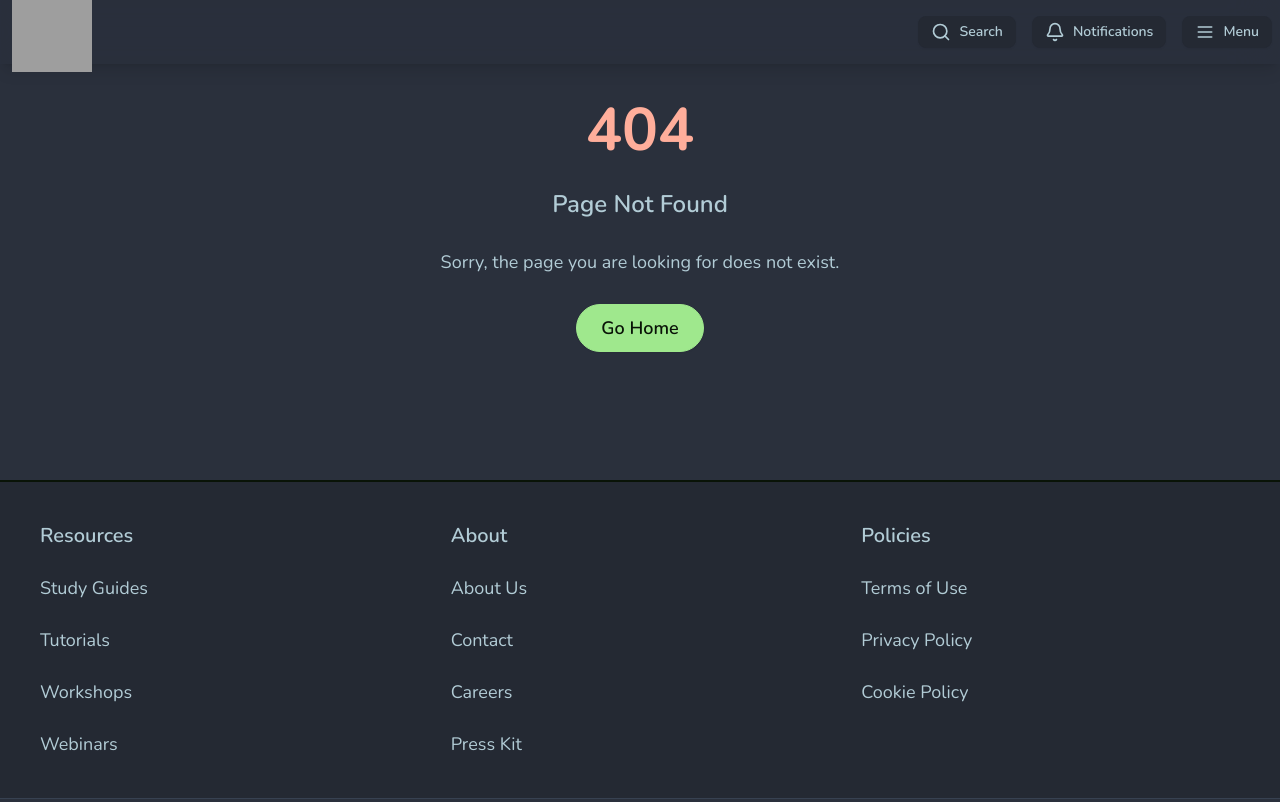
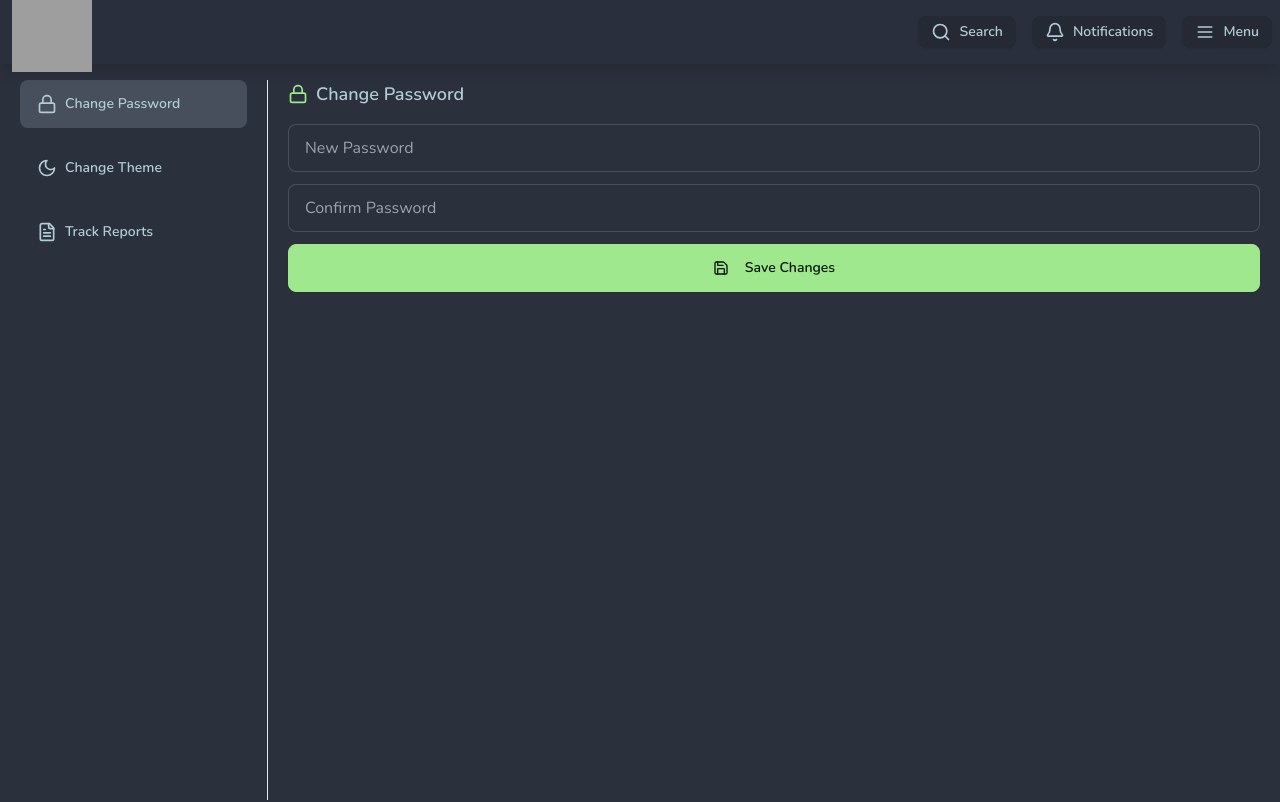
Before and after one commit to Aditya-Mishra9670/Education, a React (Vite) app: page /settings in a window 1280 px wide. Shown: the top 802 px of the page. Built offline with nearby package versions, Linux system fonts and the light colour scheme; grey boxes are pictures that could not be loaded.

Commit message:
Added settings page

```diff
--- a/src/App.jsx
+++ b/src/App.jsx
@@ -1,6 +1,6 @@
 import { Route, Routes } from "react-router-dom";
 import { Header, Footer } from "./components";
-import { Login, Signup, Home, ForgotPass, Error, Courses, CourseIndividual, Profile } from "./pages";
+import { Login, Signup, Home, ForgotPass, Error, Courses, CourseIndividual, Profile, Settings } from "./pages";
 
 function App() {
   return (
@@ -15,6 +15,8 @@ function App() {
         <Route path="/courses" element={<Courses />} />
         <Route path="/courses/:id" element={<CourseIndividual />} />
         <Route path="/profile" element={<Profile />} />
+        <Route path="/settings" element={<Settings />} />
+
 
 
         <Route path="*" element={<Error />} />
--- a/src/pages/Profile.jsx
+++ b/src/pages/Profile.jsx
@@ -6,7 +6,6 @@ const Profile = () => {
   const [updatedUser, setUpdatedUser] = useState(user);
   const [showOptions, setShowOptions] = useState(false);
   const [isUpdatingProfile, setIsUpdatingProfile] = useState(false);
-  //limits for interests
   const [updateData, setUpdateData] = useState({
     profilePic: updatedUser.profilePic,
     name: updatedUser.name,
@@ -47,8 +46,6 @@ const Profile = () => {
 
   const saveData = async () => {
     setIsUpdatingProfile(true);
-    // Backend logic here
-    console.log(updateData)
     setTimeout(() => {
       setIsUpdatingProfile(false);
     }, 2000);
@@ -61,30 +58,31 @@ const Profile = () => {
     JSON.stringify(updateData.interests) !== JSON.stringify(user.interest);
 
   return (
-    <div className="h-auto pt-20">
-      <div className="max-w-2xl mx-auto p-4 py-8">
-        <div className="bg-base-300 rounded-xl p-6 space-y-8 shadow-lg">
+    <div className="pt-20 min-h-screen bg-base-100">
+      <div className="max-w-2xl mx-auto p-6">
+        <div className="bg-base-200 rounded-xl shadow-md p-6 space-y-8">
           <div className="text-center">
-            <h1 className="text-3xl font-semibold">Profile</h1>
-            <p className="mt-2 text-sm text-gray-500">Your profile information</p>
+            <h1 className="text-3xl font-bold">Profile</h1>
+            <p className="mt-2 text-sm text-base-content/70">
+              Manage your profile information
+            </p>
           </div>
-
           <div className="flex flex-col items-center gap-4">
             <div className="relative">
               <img
                 src={updatedUser.profilePic}
                 alt="Profile"
                 loading="lazy"
-                className="w-32 h-32 rounded-full object-cover border-4 border-gray-200 shadow-md"
+                className="w-32 h-32 rounded-full ring-4 ring-white object-cover shadow-md"
               />
               {showOptions && (
                 <label
                   htmlFor="avatar-upload"
-                  className={`absolute bottom-2 right-2 bg-gray-800 hover:scale-105 p-2 rounded-full cursor-pointer transition-all duration-200 ${
+                  className={`absolute -bottom-1 -right-1 bg-neutral-focus bg-white hover:scale-105 p-2 rounded-full cursor-pointer transition-all ${
                     isUpdatingProfile ? "animate-pulse pointer-events-none" : ""
                   }`}
                 >
-                  <Camera className="w-5 h-5 text-white" />
+                  <Camera className="w-5 h-5 text-black rounded-full" />
                   <input
                     type="file"
                     id="avatar-upload"
@@ -97,22 +95,19 @@ const Profile = () => {
               )}
             </div>
             {showOptions && (
-              <p className="text-sm text-gray-500">
-                {isUpdatingProfile
-                  ? "Uploading..."
-                  : "Click the camera icon to update your photo"}
+              <p className="text-sm text-base-content/70">
+                {isUpdatingProfile ? "Uploading..." : "Click to change photo"}
               </p>
             )}
           </div>
-
           <div className="space-y-6">
-            <div className="space-y-1.5">
-              <div className="text-sm flex items-center gap-2 text-gray-600">
+            <div className="space-y-2">
+              <div className="text-sm flex items-center gap-2">
                 <User className="w-4 h-4" />
                 Full Name
               </div>
               <input
-                className="px-4 py-2.5 w-full bg-base-200 rounded-lg border text-gray-700 focus:outline-none focus:ring focus:ring-primary"
+                className="input input-bordered w-full"
                 readOnly={!showOptions}
                 placeholder={updatedUser.name}
                 onChange={(e) =>
@@ -120,40 +115,38 @@ const Profile = () => {
                 }
               />
             </div>
-
-            <div className="space-y-1.5">
-              <div className="text-sm flex items-center gap-2 text-gray-600">
+            <div className="space-y-2">
+              <div className="text-sm flex items-center gap-2">
                 <Mail className="w-4 h-4" />
                 Email Address
               </div>
-              <p className="px-4 py-2.5 bg-base-200 rounded-lg border text-gray-700">
+              <p className="input input-bordered w-full bg-base-300 cursor-not-allowed">
                 {updatedUser?.email}
               </p>
             </div>
-
-            <div className="space-y-1.5">
-              <div className="text-sm flex items-center gap-2 text-gray-600">
+            <div className="space-y-2">
+              <div className="text-sm flex items-center gap-2">
                 <Heart className="w-4 h-4" />
                 Interests
               </div>
-              <div className="px-4 py-2 flex flex-wrap items-center gap-2 bg-base-200 rounded-lg border">
+              <div className="flex flex-wrap items-center gap-2 bg-base-300 p-2 rounded-lg border">
                 {updateData.interests.map((item, index) => (
-                  <div
-                    className="badge badge-info font-bold flex items-center gap-1"
+                  <span
+                    className="badge badge-primary/10 font-semibold text-primary flex items-center gap-1"
                     key={index}
                   >
                     {item}
                     {showOptions && (
                       <X
-                        className="w-4 h-4 cursor-pointer hover:text-red-500"
+                        className="w-4 h-4 cursor-pointer hover:text-error"
                         onClick={() => removeInterest(index)}
                       />
                     )}
-                  </div>
+                  </span>
                 ))}
                 {showOptions && (
                   <input
-                    className="focus:outline-none bg-transparent text-gray-700 w-20"
+                    className="input input-sm input-ghost w-24"
                     placeholder="Add"
                     maxLength={8}
                     onKeyDown={addInterest}
@@ -163,8 +156,7 @@ const Profile = () => {
             </div>
           </div>
         </div>
-
-        <div className="flex justify-between mt-4">
+        <div className="mt-6 flex justify-end gap-4">
           {showOptions ? (
             <>
               <button
--- /dev/null
+++ b/src/pages/Settings.jsx
@@ -0,0 +1,130 @@
+import React, { useState } from "react";
+import { Lock, Moon, FileText, Save } from "lucide-react";
+
+const ChangePassword = () => (
+  <div className="space-y-4">
+    <div className="flex items-center gap-2">
+      <Lock className="w-5 h-5 text-primary" />
+      <h2 className="text-lg font-semibold">Change Password</h2>
+    </div>
+    <div className="space-y-3">
+      <input
+        type="password"
+        placeholder="New Password"
+        className="input input-bordered w-full"
+      />
+      <input
+        type="password"
+        placeholder="Confirm Password"
+        className="input input-bordered w-full"
+      />
+      <button className="btn btn-primary w-full">
+        <Save className="w-4 h-4 mr-2" />
+        Save Changes
+      </button>
+    </div>
+  </div>
+);
+
+const ChangeTheme = () => (
+  <div className="space-y-4">
+    <div className="flex items-center gap-2">
+      <Moon className="w-5 h-5 text-primary" />
+      <h2 className="text-lg font-semibold">Change Theme</h2>
+    </div>
+    <select className="select select-bordered w-full">
+      <option>Light</option>
+      <option>Dark</option>
+      <option>System</option>
+    </select>
+    <button className="btn btn-primary w-full">
+      <Save className="w-4 h-4 mr-2" />
+      Apply Theme
+    </button>
+  </div>
+);
+
+const TrackReports = () => (
+  <div className="space-y-4">
+    <div className="flex items-center gap-2">
+      <FileText className="w-5 h-5 text-primary" />
+      <h2 className="text-lg font-semibold">Track Reports</h2>
+    </div>
+    <ul className="space-y-2">
+      <li className="flex items-center justify-between">
+        <span>Report #123</span>
+        <button className="btn btn-sm btn-secondary">View</button>
+      </li>
+      <li className="flex items-center justify-between">
+        <span>Report #124</span>
+        <button className="btn btn-sm btn-secondary">View</button>
+      </li>
+      <li className="flex items-center justify-between">
+        <span>Report #125</span>
+        <button className="btn btn-sm btn-secondary">View</button>
+      </li>
+    </ul>
+  </div>
+);
+
+const Settings = () => {
+  const [activeTab, setActiveTab] = useState("password");
+
+  const renderContent = () => {
+    switch (activeTab) {
+      case "password":
+        return <ChangePassword />;
+      case "theme":
+        return <ChangeTheme />;
+      case "reports":
+        return <TrackReports />;
+      default:
+        return null;
+    }
+  };
+//mini components are yet to be made
+  return (
+    <main className="flex  md:flex-row h-screen justify-center pt-20 px-5 mb-5 bg-base-100">
+      <nav className="w-1/5  space-y-4 border-r pr-1 md:pr-5">
+        <button
+          className={`btn btn-ghost w-full justify-start ${
+            activeTab === "password" ? "btn-active" : ""
+          }`}
+          onClick={() => setActiveTab("password")}
+        >
+          <div className="flex items-center justify-center">
+            <Lock className="w-5 h-5 mr-2" />
+            <span className="hidden md:inline">Change Password</span>
+          </div>
+        </button>
+        <button
+          className={`btn btn-ghost w-full justify-start ${
+            activeTab === "theme" ? "btn-active" : ""
+          }`}
+          onClick={() => setActiveTab("theme")}
+        >
+          <div className="flex items-center justify-center">
+            <Moon className="w-5 h-5 mr-2 inline-block" />
+            <span className="hidden md:inline">Change Theme</span>
+          </div>
+        </button>
+        <button
+          className={`btn btn-ghost w-full justify-start ${
+            activeTab === "reports" ? "btn-active" : ""
+          }`}
+          onClick={() => setActiveTab("reports")}
+        >
+          <div className="flex items-center justify-center">
+            <FileText className="w-5 h-5 mr-2" />
+            <span className="hidden md:inline">Track Reports</span>
+          </div>
+        </button>
+      </nav>
+      <section className="w-full md:w-4/5 pl-2 md:pl-5">
+        {renderContent()}
+      </section>
+    </main>
+  );
+};
+
+export default Settings;
--- a/src/pages/index.js
+++ b/src/pages/index.js
@@ -6,5 +6,6 @@ import Error from "./Error";
 import Courses from "./Courses";
 import CourseIndividual from "./CourseIndividual";
 import Profile from "./Profile";
+import Settings from "./Settings";
 
-export {Login,Signup,Home,ForgotPass,Error,Courses,CourseIndividual,Profile}
+export {Login,Signup,Home,ForgotPass,Error,Courses,CourseIndividual,Profile,Settings}
```
